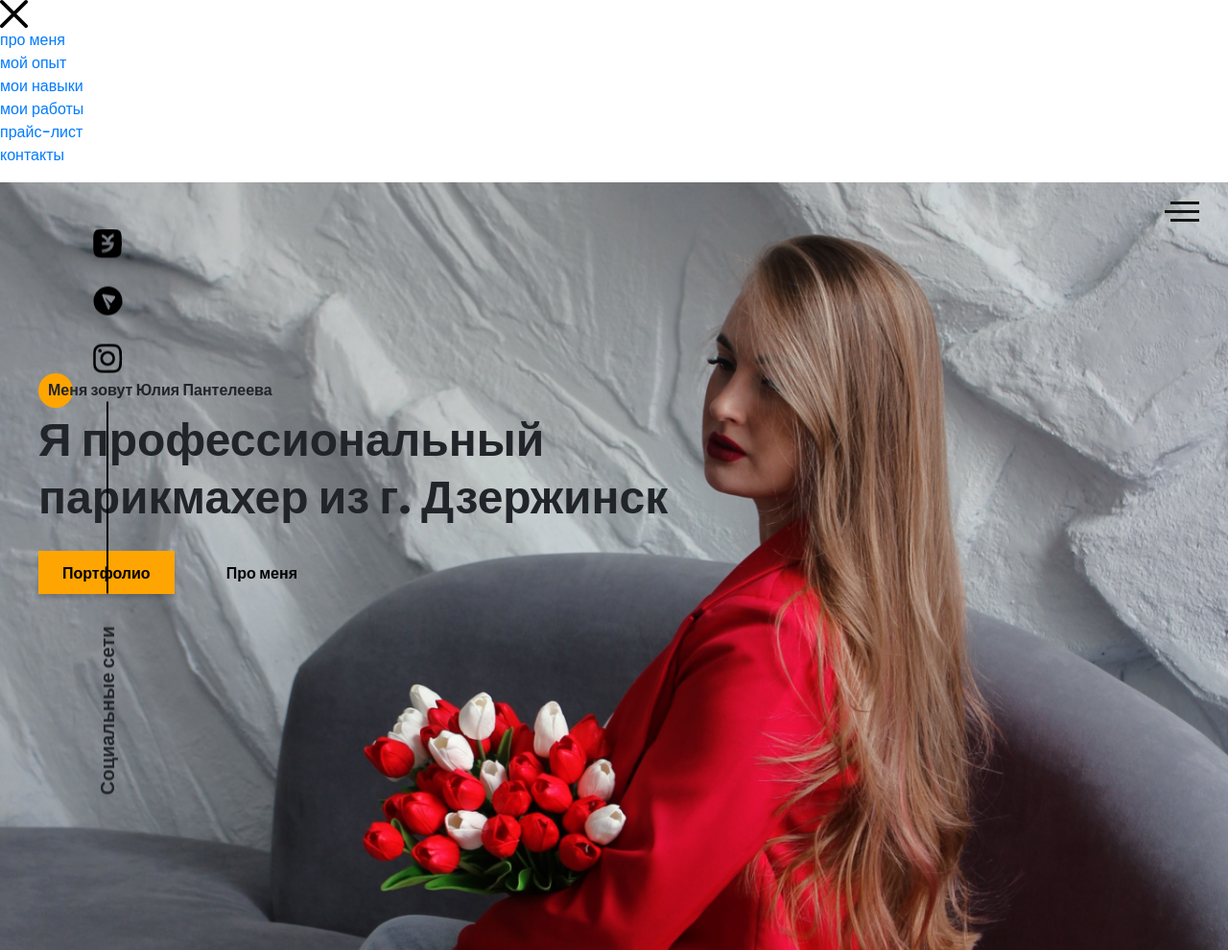
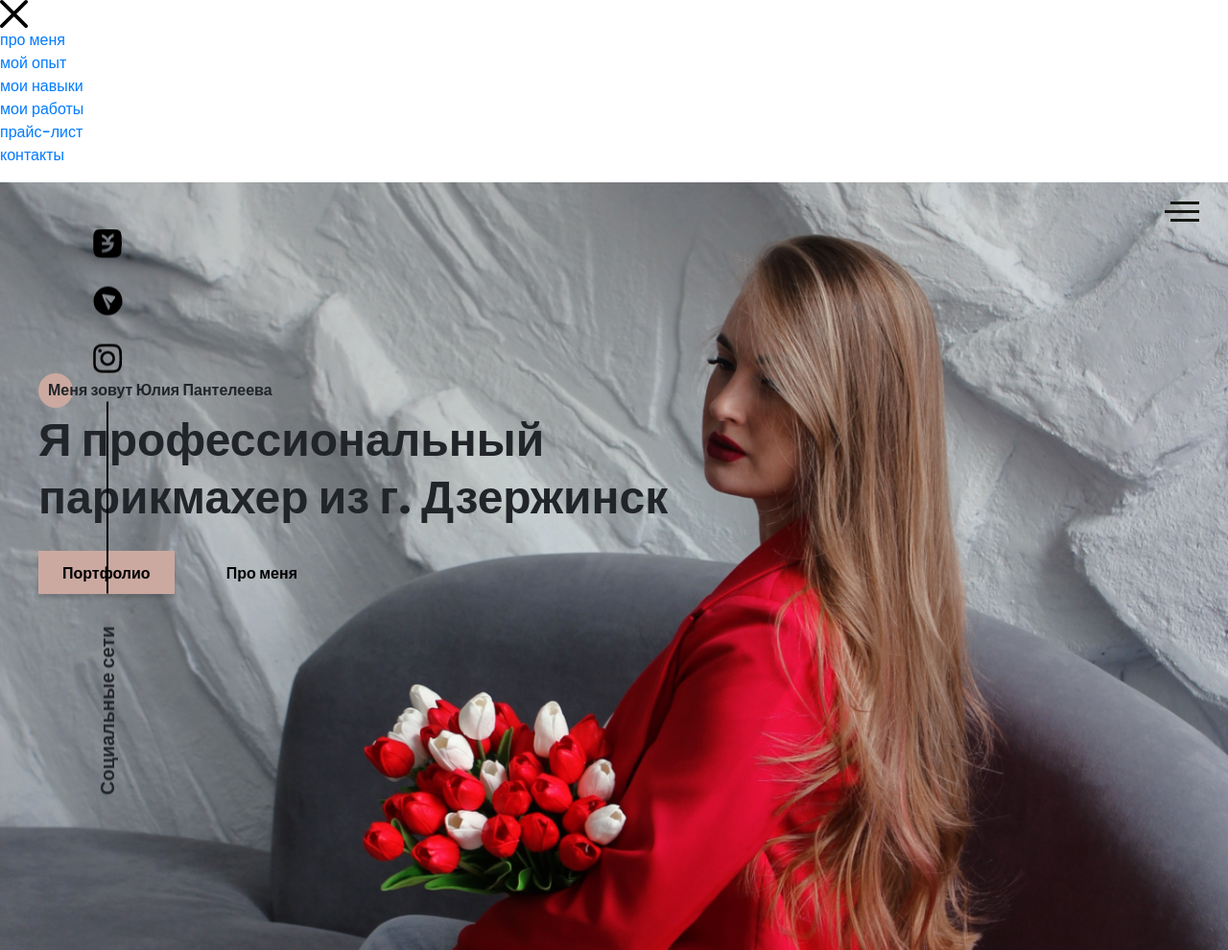
Before and after one commit to ZeRcooI/JuliaWoker, a website: page src/index.html in a window 1280 px wide. Shown: the whole page at 96% size. Drawn offline with nearby package versions, Linux system fonts and the light colour scheme; files that its build step writes are made by us from their sources; files whose address does not match are found by name.

Commit message:
небольшие изменения с цветами

```diff
--- a/src/sass/base/_mixins.scss
+++ b/src/sass/base/_mixins.scss
@@ -8,6 +8,7 @@
     top: -25%;
     border-radius: 100%;
     z-index: -1;
-    background-color: $main-color;
+    // background-color: $main-color;
+    background-color: #cba9a0;
   }
 }
--- a/src/sass/blocks/_button.scss
+++ b/src/sass/blocks/_button.scss
@@ -1,6 +1,7 @@
 .btn {
   height: 45px;
-  background-color: $main-color;
+  // background-color: $main-color;
+  background-color: #cba9a0;
   box-shadow: 0px 4px 4px rgba(0, 0, 0, 0.15);
   padding: 12px 25px;
 }
--- a/src/sass/blocks/_sidepanel.scss
+++ b/src/sass/blocks/_sidepanel.scss
@@ -19,7 +19,8 @@
     &:hover {
       transform: scale(1.2);
       svg path {
-        fill: $main-color;
+        fill: #d80d14;
+        // fill: $main-color;
       }
     }
   }
```
Also changed, not shown: dist/css/style.min.css, dist/index.html.
